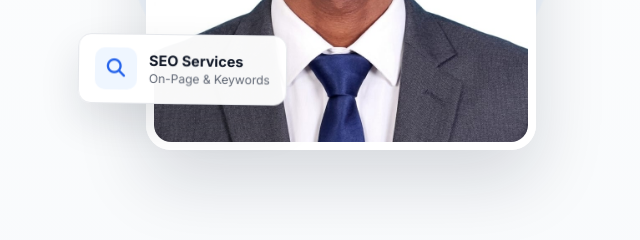
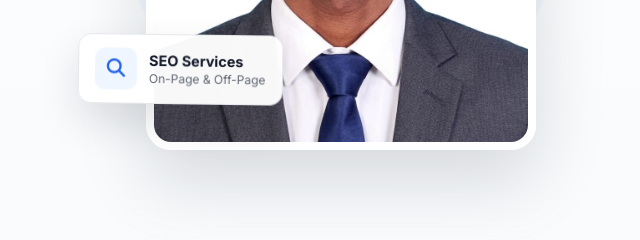
Before and after one commit to AbishekWabi/abishek-digital-marketer, a plain HTML site: page index.html in a window 1280 px wide. Shown: the part 553-793 px from the top of the page, 625-1265 px from the left. Drawn offline with Linux system fonts and the light colour scheme.

Commit message:
Update index.html

```diff
--- a/index.html
+++ b/index.html
@@ -211,7 +211,7 @@ height="0" width="0" style="display:none;visibility:hidden"></iframe></noscript>
       </div>
       <div class="floating-card seo-card">
         <div class="floating-icon"><i class="fa-solid fa-magnifying-glass" aria-hidden="true"></i></div>
-        <div class="floating-text"><strong>SEO Services</strong><span>On-Page &amp; Keywords</span></div>
+        <div class="floating-text"><strong>SEO Services</strong><span>On-Page &amp; Off-Page</span></div>
       </div>
     </div>
   </div>
```
